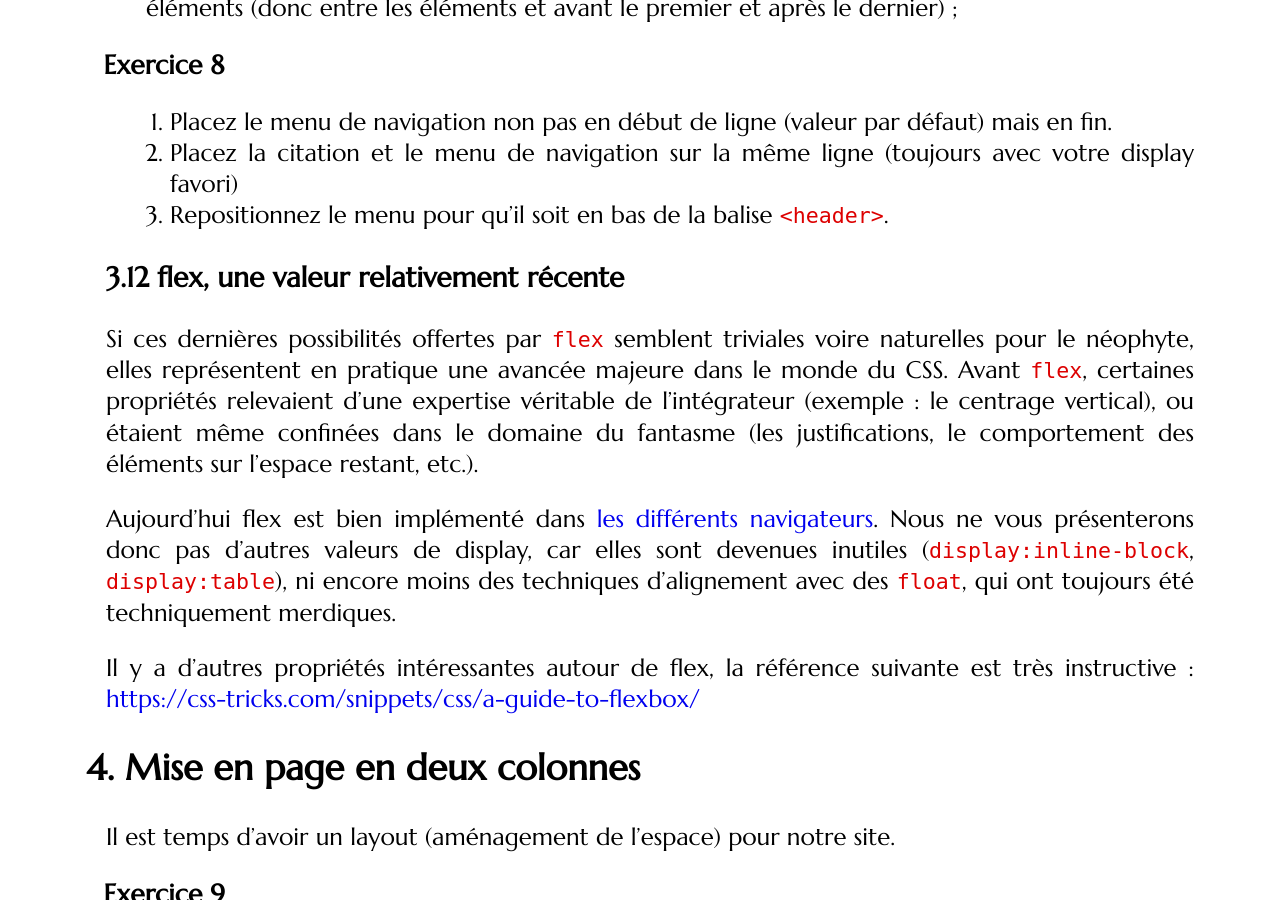
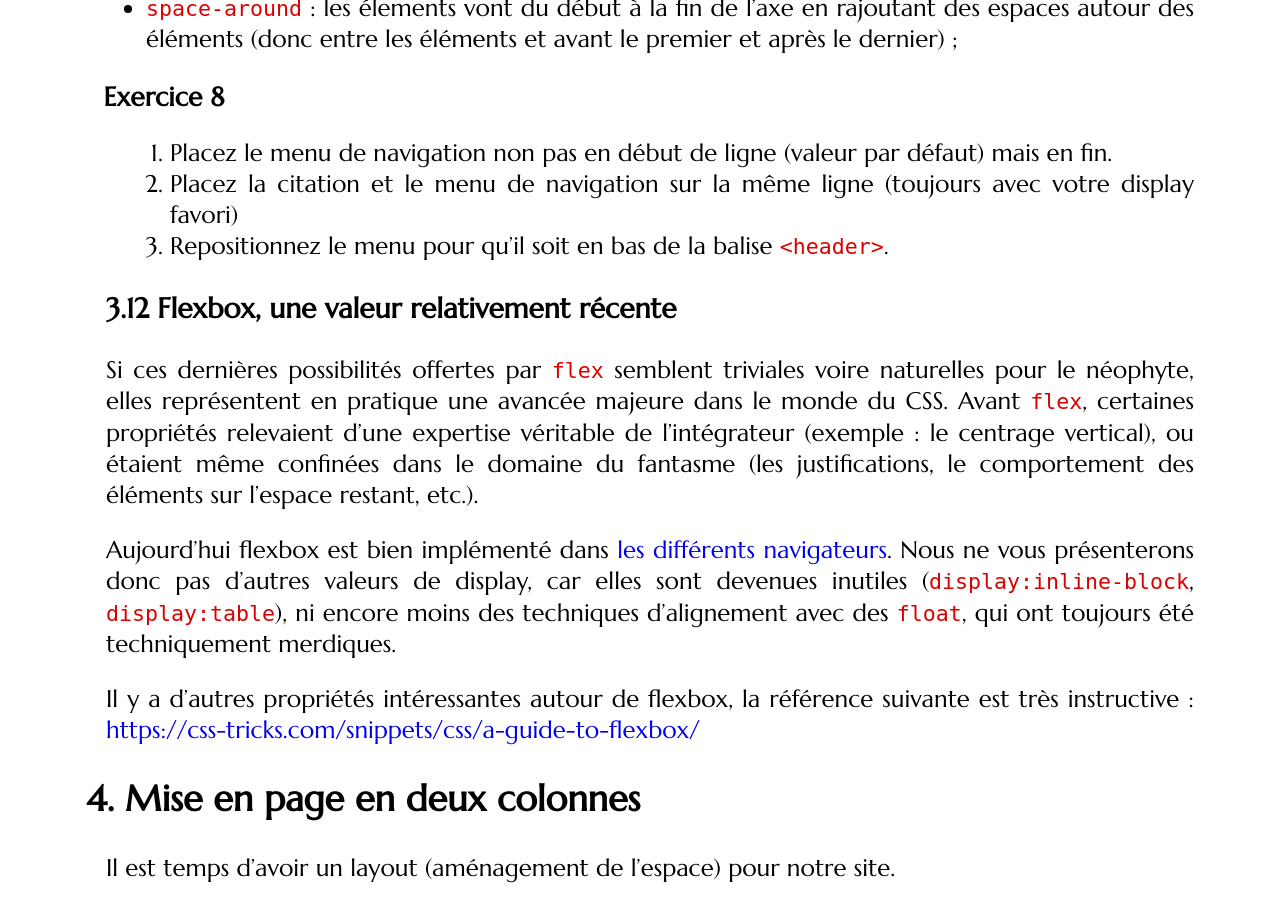
Before and after one commit to romainlebreton/R1.02-DeveloppementInterfacesWeb, a Jekyll site: the page built from tutorials/tutorial3.md, in a window 1280 px wide and 900 px high, scrolled down 13687 px. Built offline with Jekyll 4.4.1, drawn with Linux system fonts in a browser that asks for light colours; some web fonts are replaced; comment, search, counter and statistics services are not loaded; some of the changed text lies outside the part shown.

Commit message:
speak about flexbox instead of flex as name

```diff
--- a/tutorials/tutorial3.md
+++ b/tutorials/tutorial3.md
@@ -557,6 +557,7 @@ remédier à ce problème d'accessibilité.
 
 ## `display:flex`
 
+La valeur de display `flex` correspond au layout appellé FlexBox.
 Appliquée à un élément, la valeur de display `flex` va permettre de modifier la
 disposition <strong>de ses enfants</strong>. C'est donc une différence
 fondamentale avec les valeurs `block` et `inline`, qui eux avaient un impact
@@ -656,7 +657,7 @@ Les valeurs possibles sont :
  1. Repositionnez le menu pour qu'il soit en bas de la balise `<header>`.
 </div>
 
-### flex, une valeur relativement récente
+### Flexbox, une valeur relativement récente
 
 Si ces dernières possibilités offertes par `flex` semblent triviales voire
 naturelles pour le néophyte, elles représentent en pratique une avancée majeure
@@ -665,14 +666,14 @@ expertise véritable de l'intégrateur (exemple : le centrage vertical), ou
 étaient même confinées dans le domaine du fantasme (les justifications, le
 comportement des éléments sur l'espace restant, etc.).
 
-Aujourd'hui flex est bien implémenté dans
+Aujourd'hui flexbox est bien implémenté dans
 [les différents navigateurs](http://caniuse.com/#search=flexbox).  Nous ne vous
 présenterons donc pas d'autres valeurs de display, car elles sont devenues
 inutiles (`display:inline-block`, `display:table`), ni encore moins des
 techniques d'alignement avec des `float`, qui ont toujours été techniquement
 merdiques.
 
-Il y a d'autres propriétés intéressantes autour de flex, la référence suivante
+Il y a d'autres propriétés intéressantes autour de flexbox, la référence suivante
 est très instructive :
 [https://css-tricks.com/snippets/css/a-guide-to-flexbox/](https://css-tricks.com/snippets/css/a-guide-to-flexbox/)
 
```
